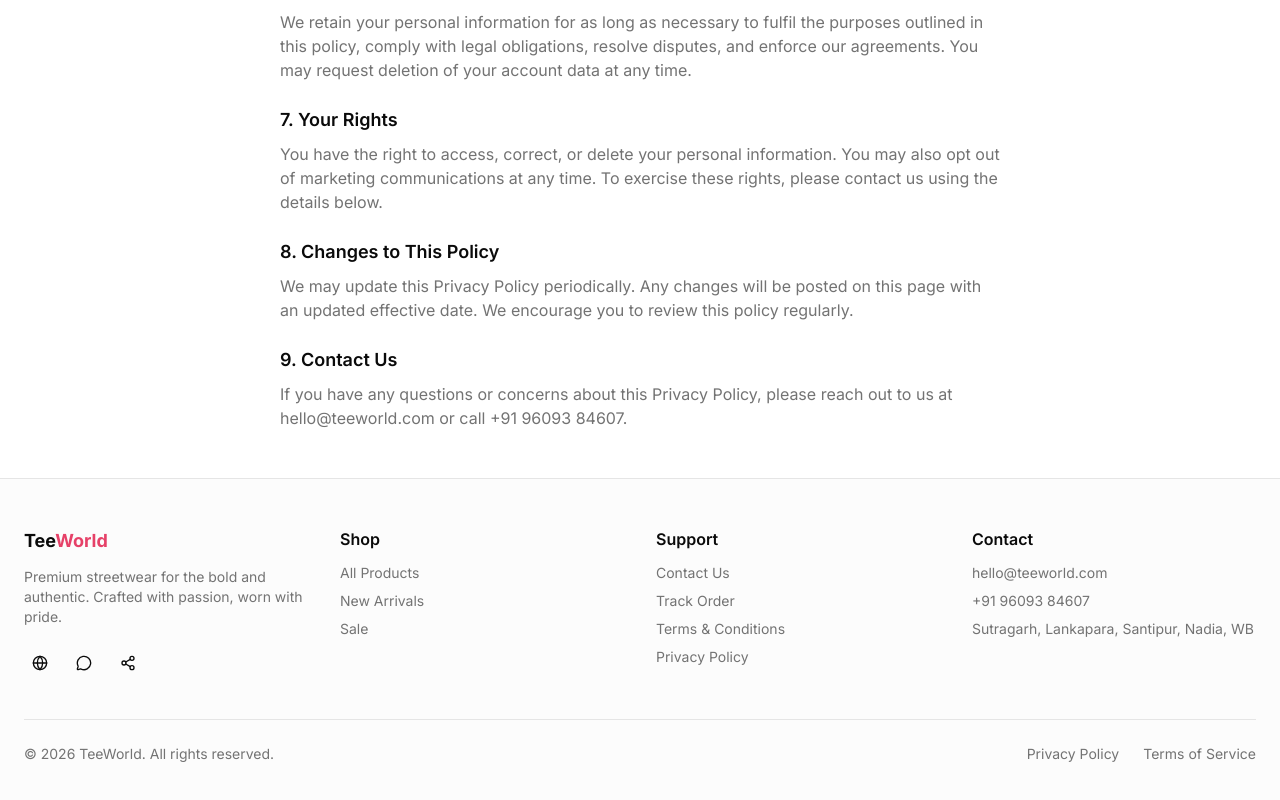
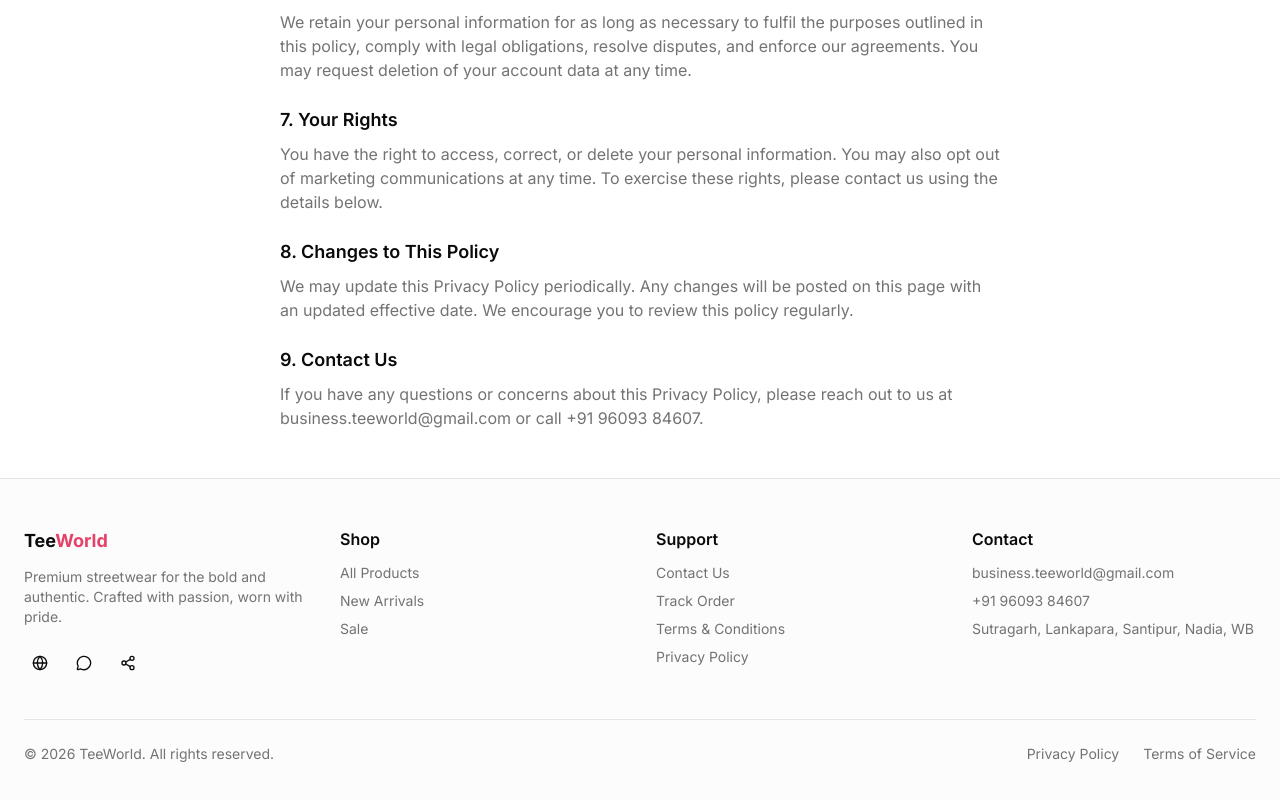
Before and after one commit to debayanJuspay/teeworld, a Next.js app: page /privacy-policy in a window 1280 px wide. Shown: the part 1015-1815 px from the top of the page. Built offline with nearby package versions, Linux system fonts and the light colour scheme; no server answers.

Commit message:
added business.teeworld@gmail.com as correct mail

```diff
--- a/app/contact/page.tsx
+++ b/app/contact/page.tsx
@@ -20,7 +20,7 @@
           <CardContent className="flex flex-col items-center pt-6">
             <Mail className="h-8 w-8 text-primary mb-3" />
             <h3 className="font-semibold">Email</h3>
-            <p className="text-sm text-muted-foreground">hello@teeworld.com</p>
+            <p className="text-sm text-muted-foreground">business.teeworld@gmail.com</p>
           </CardContent>
         </Card>
         <Card>
--- a/app/privacy-policy/page.tsx
+++ b/app/privacy-policy/page.tsx
@@ -70,7 +70,7 @@
         <section>
           <h2 className="text-lg font-semibold text-foreground mb-2">9. Contact Us</h2>
           <p>
-            If you have any questions or concerns about this Privacy Policy, please reach out to us at hello@teeworld.com or call +91 96093 84607.
+            If you have any questions or concerns about this Privacy Policy, please reach out to us at business.teeworld@gmail.com or call +91 96093 84607.
           </p>
         </section>
       </div>
--- a/app/terms-and-conditions/page.tsx
+++ b/app/terms-and-conditions/page.tsx
@@ -70,7 +70,7 @@
         <section>
           <h2 className="text-lg font-semibold text-foreground mb-2">9. Contact</h2>
           <p>
-            For any questions regarding these terms, please contact us at hello@teeworld.com or call +91 96093 84607.
+            For any questions regarding these terms, please contact us at business.teeworld@gmail.com or call +91 96093 84607.
           </p>
         </section>
       </div>
--- a/components/footer.tsx
+++ b/components/footer.tsx
@@ -48,7 +48,7 @@
           <div>
             <h4 className="font-semibold mb-3">Contact</h4>
             <ul className="space-y-2 text-sm text-muted-foreground">
-              <li>hello@teeworld.com</li>
+              <li>business.teeworld@gmail.com</li>
               <li>+91 96093 84607</li>
               <li>Sutragarh, Lankapara, Santipur, Nadia, WB</li>
             </ul>
```
